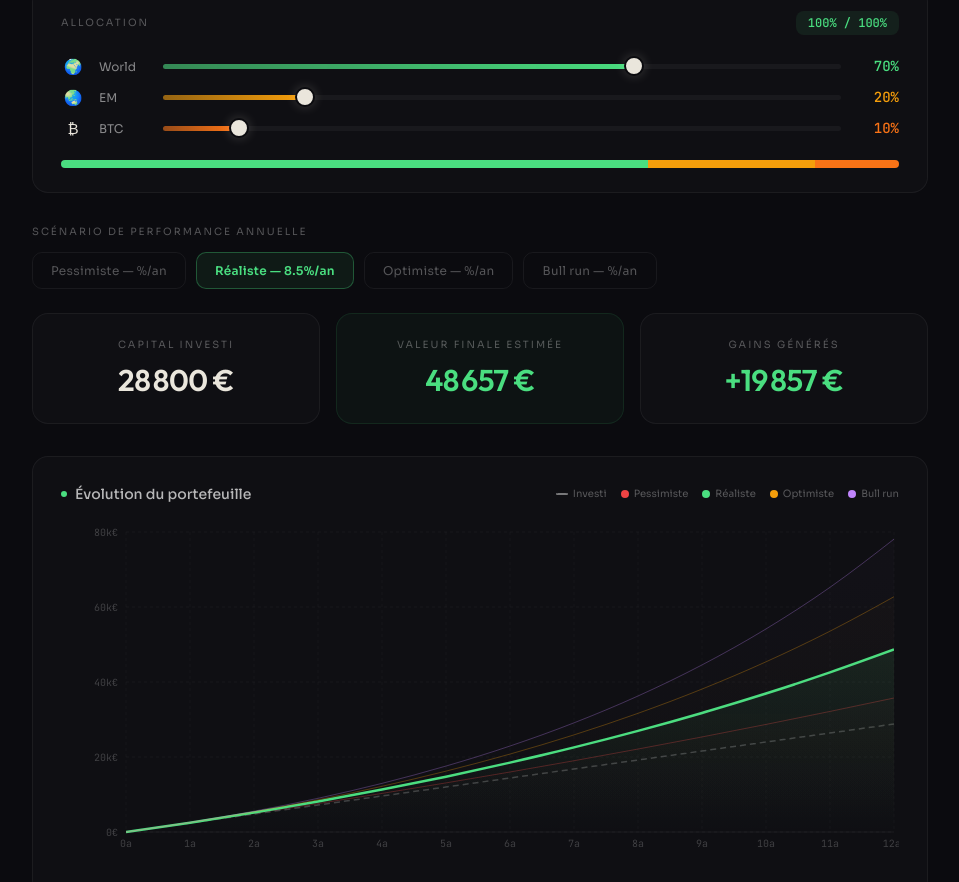
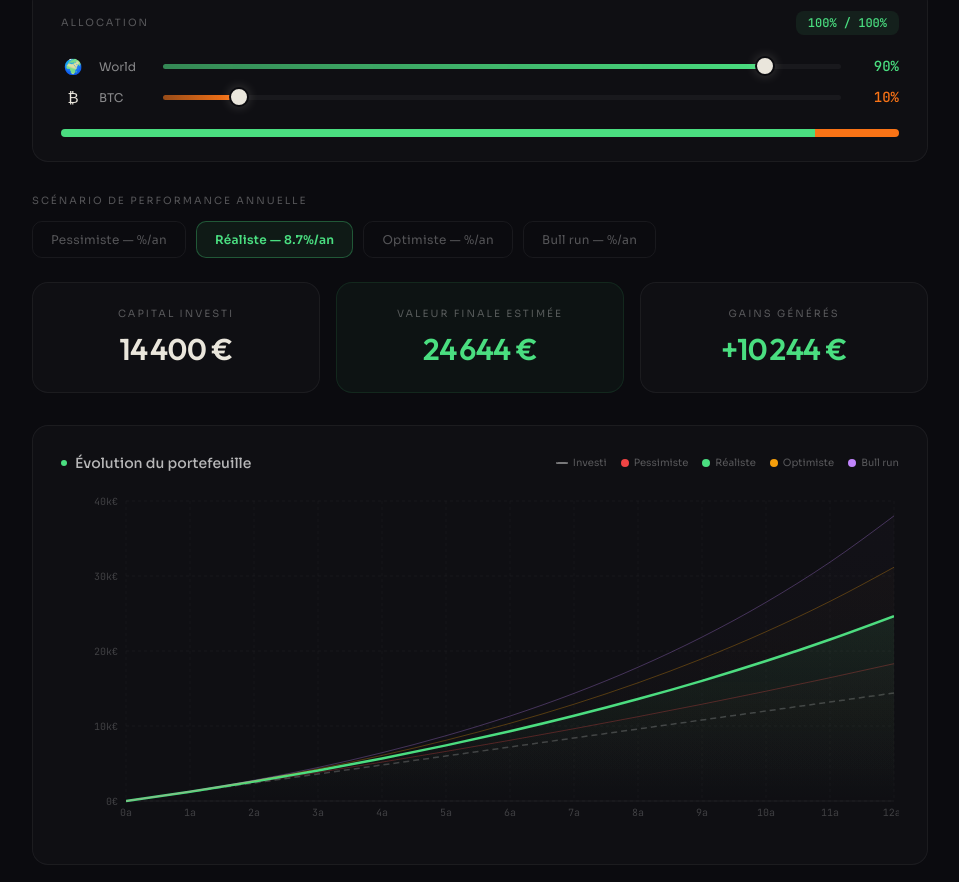
Before and after one commit to Noann0/Simulateur-investissment, a React (Vite) app: page / in a window 1280 px wide. Shown: the part 603-1485 px from the top of the page, without its empty margins (160-1119 px from the left). Built offline with nearby package versions, Linux system fonts and the light colour scheme.

Commit message:
feat: update component state for 11 assets, initialCapital, openCats

```diff
--- a/src/SimulateurDCA.jsx
+++ b/src/SimulateurDCA.jsx
@@ -227,11 +227,23 @@ const CTooltip = ({ active, payload }) => {
 };
 
 export default function SimulateurDCA() {
-  const [monthly, setMonthly] = useState(200);
+  const [monthly, setMonthly] = useState(100);
+  const [initialCapital, setInitialCapital] = useState(0);
   const [years, setYears] = useState(12);
   const [scenario, setScenario] = useState("realiste");
-  const [actives, setActives] = useState({ msci_world: true, emerging: true, sp500: false, bitcoin: true, or: false });
-  const [allocs, setAllocs] = useState({ msci_world: 70, emerging: 20, sp500: 0, bitcoin: 10, or: 0 });
+  const [actives, setActives] = useState({
+    msci_world: true, sp500: false, emerging: false,
+    nasdaq: false, stoxx600: false, semiconductors: false, japan: false,
+    bitcoin: true, ethereum: false, solana: false,
+    or: false,
+  });
+  const [allocs, setAllocs] = useState({
+    msci_world: 90, sp500: 0, emerging: 0,
+    nasdaq: 0, stoxx600: 0, semiconductors: 0, japan: 0,
+    bitcoin: 10, ethereum: 0, solana: 0,
+    or: 0,
+  });
+  const [openCats, setOpenCats] = useState({ etfs: true, crypto: true, defensifs: true });
   const [showTable, setShowTable] = useState(false);
   const [anim, setAnim] = useState(0);
 
@@ -245,9 +257,9 @@ export default function SimulateurDCA() {
   const projs = useMemo(() => {
     if (total !== 100 || cnt === 0) return null;
     const r = {};
-    SCENARIOS.forEach(s => { r[s.key] = project(monthly, years, actives, allocs, s.key); });
+    SCENARIOS.forEach(s => { r[s.key] = project(monthly, years, actives, allocs, s.key, initialCapital); });
     return r;
-  }, [monthly, years, actives, allocs, total, cnt]);
+  }, [monthly, years, actives, allocs, total, cnt, initialCapital]);
 
   const chart = useMemo(() => {
     if (!projs) return [];
@@ -260,7 +272,7 @@ export default function SimulateurDCA() {
 
   const sel = projs?.[scenario];
   const finalV = sel?.[sel.length-1]?.value || 0;
-  const totalInv = monthly * years * 12;
+  const totalInv = initialCapital + monthly * years * 12;
   const gains = finalV - totalInv;
 
   useEffect(() => { setAnim(a=>a+1); }, [monthly, years, scenario, total]);
```
